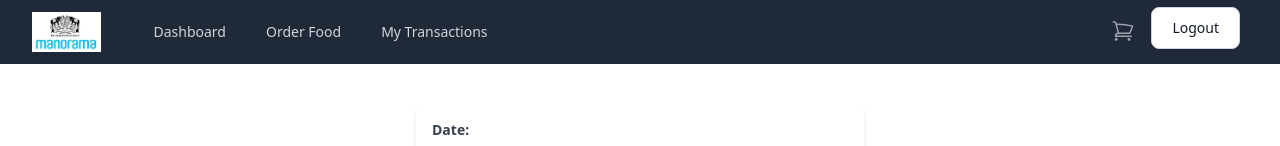
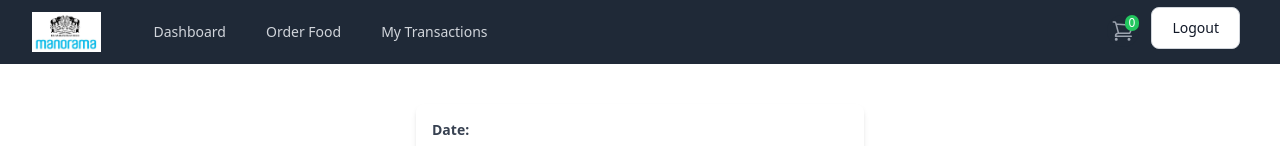
Before and after one commit to alankjoseph/canteen, a Next.js app: page /place-order in a window 1280 px wide. Shown: the top 146 px of the page. Built offline with nearby package versions, Linux system fonts and the light colour scheme.

Commit message:
order page error fixed

```diff
--- a/app/components/header.js
+++ b/app/components/header.js
@@ -10,6 +10,7 @@ import {
 import Link from "next/link";
 import Image from "next/image";
 import { usePathname, useRouter } from "next/navigation";
+import { useSelector } from "react-redux";
 
 const user = {
   name: "Tom Cook",
@@ -35,6 +36,7 @@ export default function Example() {
   const [isSignupPath, setIsSignupPath] = useState(false)
   const [cartCount, setCartCount] = useState(3);
 
+  const cartItem = useSelector((state)=> state.cartStore)
   useEffect(() => {
     setIsLoginPath(currentPath.startsWith("/login"));
 
@@ -131,11 +133,11 @@ export default function Example() {
                             />  }
 
                             {/* Display cart count as a badge */}
-                            {/* {cartCount > 0 && (
+                            {
                               <span className="absolute top-0 right-0 bg-green-500 text-white rounded-full px-1 text-xs">
-                                {cartCount}
+                                {cartItem.length}
                               </span>
-                            )} */}
+                            }
                           </button>
                         </Link>
                         {/* Profile dropdown */}
--- a/app/place-order/page.js
+++ b/app/place-order/page.js
@@ -92,7 +92,7 @@ export default function PlaceOrder() {
     //   quantity: 1,
     // };
     // setAddItem((prevItems) => [...prevItems, cartItem]);
-    // dispatch(addItem(item));
+    dispatch(addItem(item));
   };
 
   const placeOrderHandler = async (cartItem) => {
```
